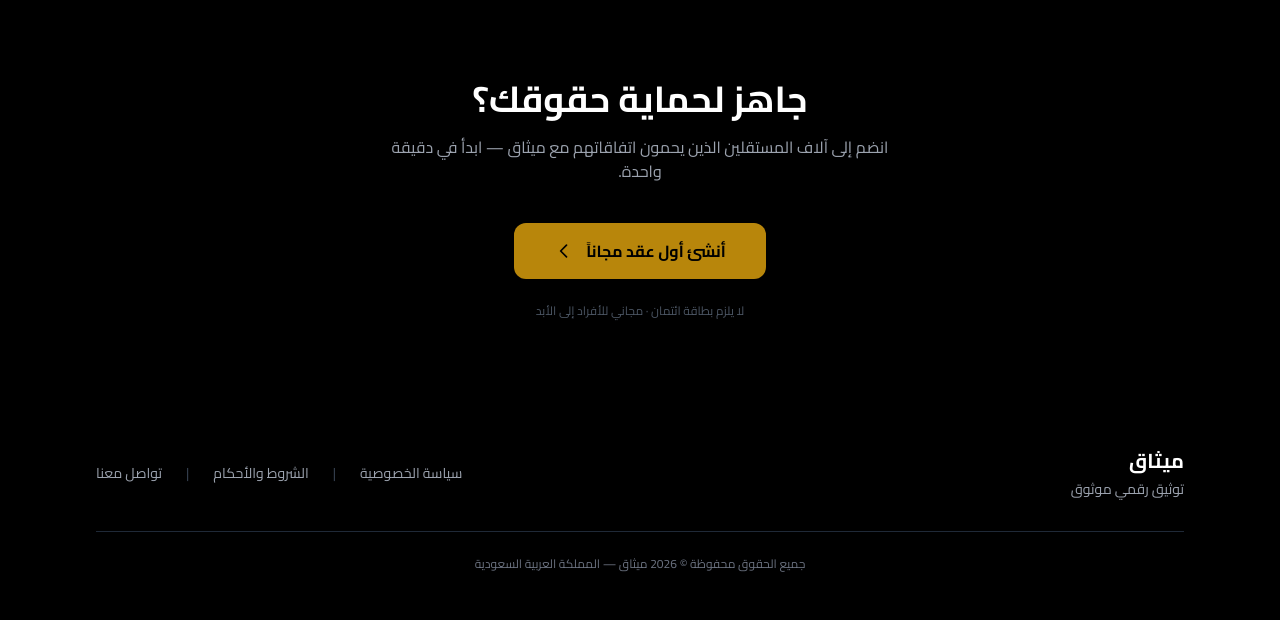
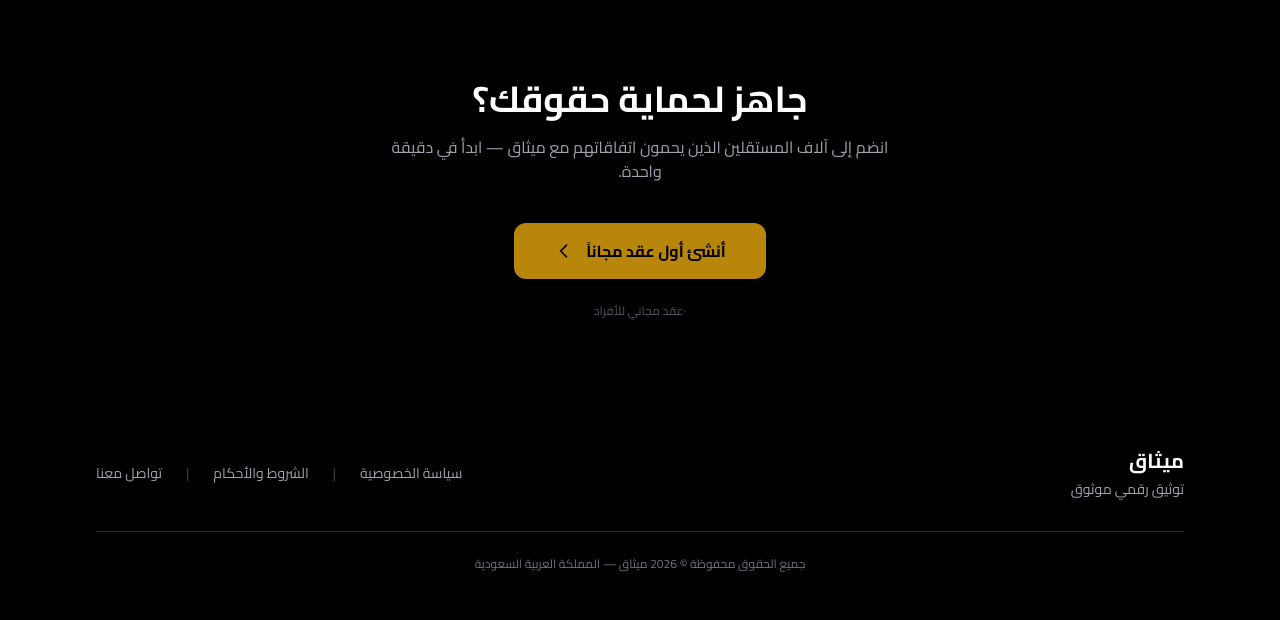
Before and after one commit to Reem-Almezeal/Mithaq, a Django app: template templates/home.html in a window 1280 px wide. Shown: the part 2293-2913 px from the top of the page. Run offline with Django 5.2, Linux system fonts and the light colour scheme; the template is opened without the code that fills it, so the values that code supplies are empty; some libraries are stand-ins or nearby versions.

Commit message:
change some phrasing

```diff
--- a/templates/home.html
+++ b/templates/home.html
@@ -362,7 +362,7 @@
       </svg>
     </a>
 
-    <p class="mt-6 text-xs text-gray-600">لا يلزم بطاقة ائتمان · مجاني للأفراد إلى الأبد</p>
+    <p class="mt-6 text-xs text-gray-600">·عقد مجاني للأفراد</p>
   </div>
 </section>
 
```
